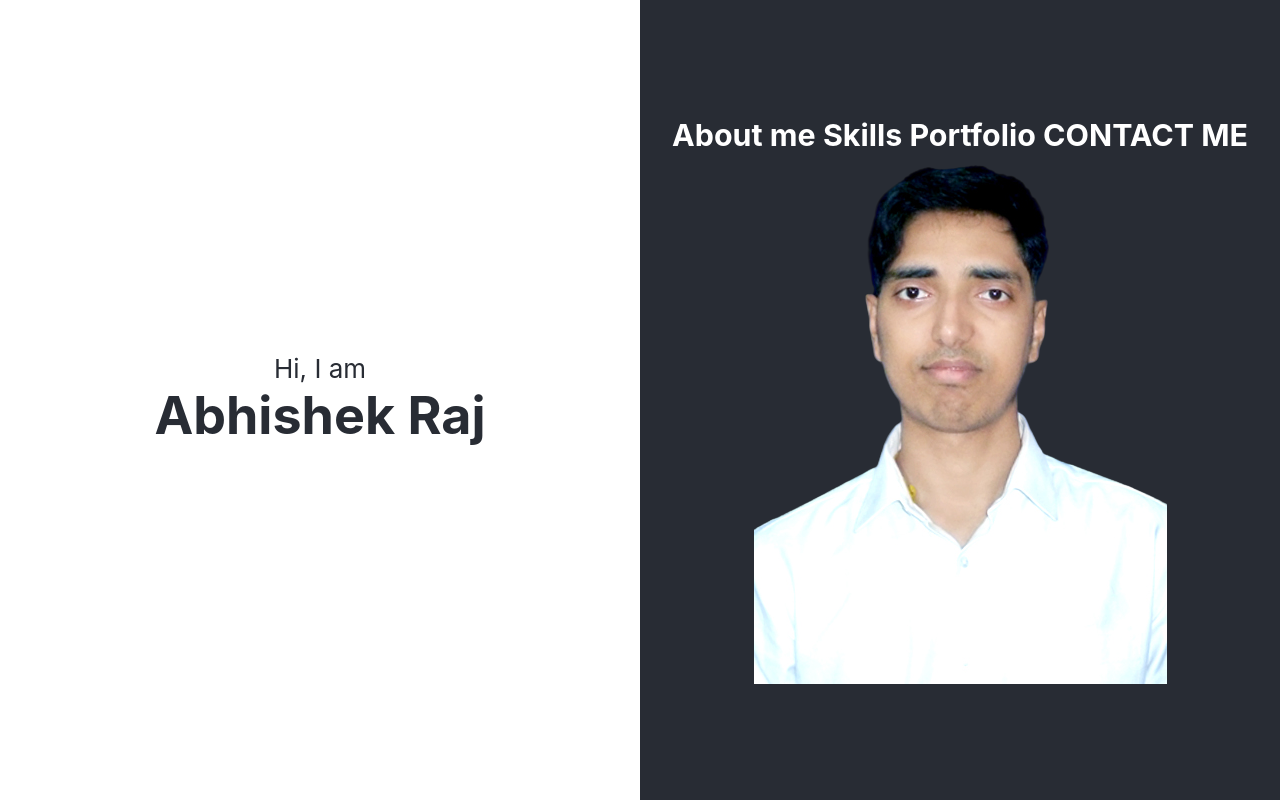
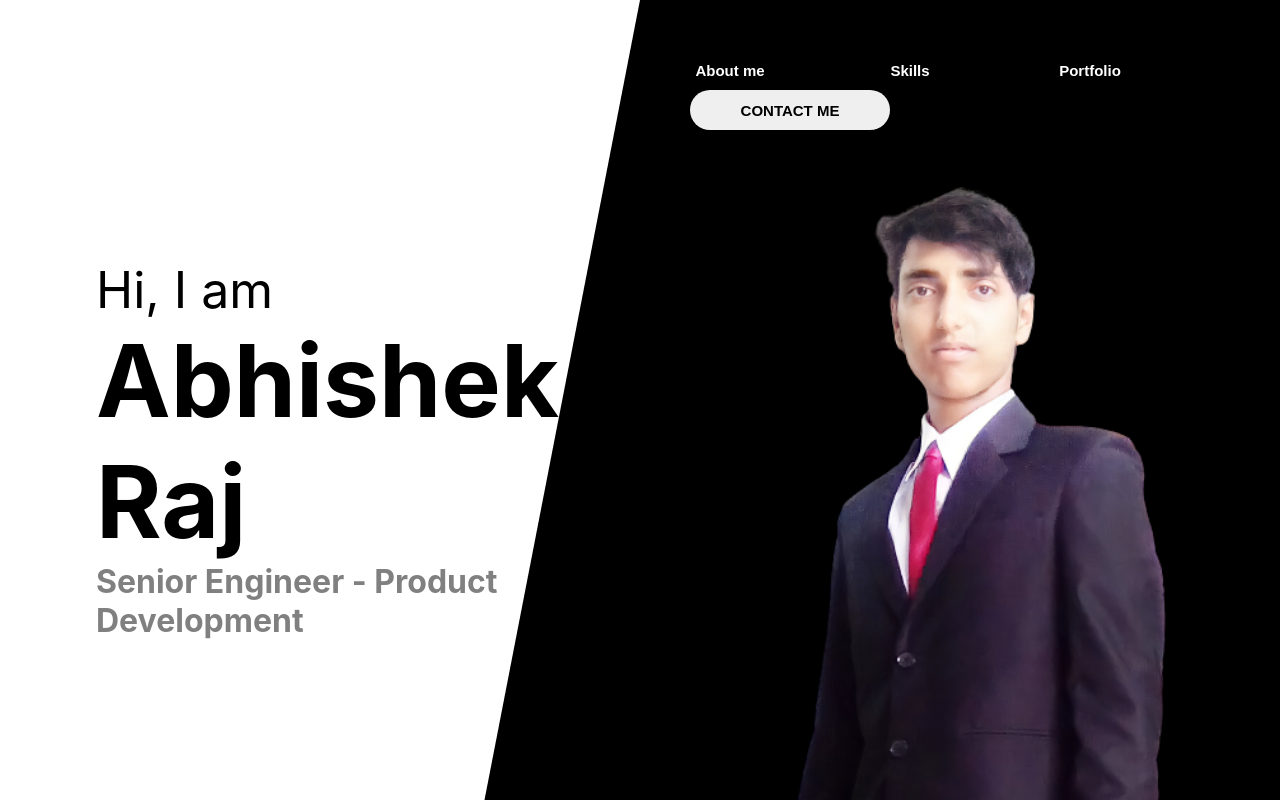
Before and after one commit to abhishekraj11303372/portfolioReact, a React (Create React App) app: page / in a window 1280 px wide. Built offline with nearby package versions, Linux system fonts and the light colour scheme.

Commit message:
css and image changes

```diff
--- a/package.json
+++ b/package.json
@@ -3,6 +3,11 @@
   "version": "0.1.0",
   "private": true,
   "dependencies": {
+    "@fortawesome/fontawesome-svg-core": "^1.3.0",
+    "@fortawesome/free-brands-svg-icons": "^6.0.0",
+    "@fortawesome/free-regular-svg-icons": "^6.0.0",
+    "@fortawesome/free-solid-svg-icons": "^6.0.0",
+    "@fortawesome/react-fontawesome": "^0.1.17",
     "@testing-library/jest-dom": "^5.16.2",
     "@testing-library/react": "^12.1.2",
     "@testing-library/user-event": "^13.5.0",
--- a/src/Home.css
+++ b/src/Home.css
@@ -1,31 +1,98 @@
 .container {
     display: flex;
     width: 100%;
+    overflow: hidden;
 }
 
 .left_container {
         flex: 1;
-        color: #282c34;
         min-height: 100vh;
         display: flex;
         flex-direction: column;
-        align-items: center;
-        justify-content: center;
         font-size: calc(10px + 2vmin);
-        background-color: white;
+        gap: 50px;
+        overflow: hidden;
+}
+
+.left_container .logo {
+    margin-top: 50px;
+    margin-left: 15%;
+}
+
+.left_container .intro {
+    align-items: center;
+    margin-top: auto;
+    margin-bottom: auto;
+    margin-left: 15%;
+    font-size: 50px;
+    color: black;
+}
+
+.left_container .intro .designation {
+    color: gray;
+    font-weight: bold;
+    font-size: 2rem;
+}
+
+.left_container .intro .links{
+    width: 50%;
+
 }
 
 .right_container {
     flex: 1;
-    background-color: #282c34;
+    background-color: black;
+    position: relative;
+    align-items: center;
+    color: white;
     min-height: 100vh;
     display: flex;
     flex-direction: column;
-    align-items: center;
-    justify-content: center;
-    font-size: calc(10px + 2vmin);
-    color: white;
+    overflow: hidden;
+  }
+
+  .left_container .slant {
+    background-color: black;
+    width: 20%;
+    height: 100vh;
+    position: absolute;
+    top: 0;
+    left: 0;
+    transform: skewX(349deg);
+    transform-origin: top left;
+    margin-left: 50%;
+    z-index: -1;
+}
+
+  .right_container .navbar {
+    margin-top: 50px;
   }
 
   .right_container img {
+      bottom: 0;
+      height: 80vh;
+      width: 50vw;
+      margin-top: auto;
+      margin-right: 25%;
   }
+
+  .right_container .nav_a {
+      height:40px;
+      width: 180px;
+      background-color: black;
+      border: none;
+      font-weight: bold;
+      font-size: 15px;
+      color: white;
+  }
+
+
+  .right_container .nav_b {
+    height:40px;
+    width: 200px;
+    margin-left: 50px;
+    border-radius: 25px;
+    font-size: 15px;
+    font-weight: bold;
+    border: none;
+}
--- a/src/Home.js
+++ b/src/Home.js
@@ -1,18 +1,42 @@
 import React from 'react'
 import './Home.css'
 import photo from './photo.png'
+import { FontAwesomeIcon } from '@fortawesome/react-fontawesome'
+import { library } from '@fortawesome/fontawesome-svg-core'
+import { fab, fabrands ,faaccusoft } from "@fortawesome/free-brands-svg-icons"
+import { faCheckSquare, faCoffee , faEnvelope, faMailBulk, faSquare, faSquareEnvelope} from '@fortawesome/free-solid-svg-icons'
+library.add(fab, faCheckSquare, faCoffee,faMailBulk, faEnvelope)
 
 export default function Home() {
   return (
     <div className="container">
+
+
         <div className="left_container">
-
-             Hi, I am
+           <div className='logo'><h1><FontAwesomeIcon icon="fa-brands fa-accusoft" /></h1></div>
+            <div className='intro'> Hi, I am
             <h1>Abhishek Raj</h1>
+                <div className='designation'>Senior Engineer - Product Development</div>
+                <div className='links'>
+                <FontAwesomeIcon icon="fa-solid fa-envelope" />
+                <FontAwesomeIcon icon="fa-brands fa-github" />
+                <FontAwesomeIcon icon="fa-brands fa-linkedin" />
+                </div>
+            </div>
+            <div className='slant'>
+                hi
+            </div>
         </div>
         <div className='right_container'>
-            <h3>About me Skills  Portfolio CONTACT ME</h3>
-            <img className='my_image' src={photo} />
+
+            <div className='navbar' >
+                <button className='nav_a'>About me</button>
+                <button className='nav_a'>Skills</button>
+                <button className='nav_a'>Portfolio</button>
+                <button className='nav_b'>CONTACT ME</button>
+            </div>
+            <img className='my_image' src={photo} alt='My Photo'/>
+
         </div>
   </div>
   )
```
Also changed, not shown: src/photo.png, 1 other file (tests, documents, lock files or other folders).
